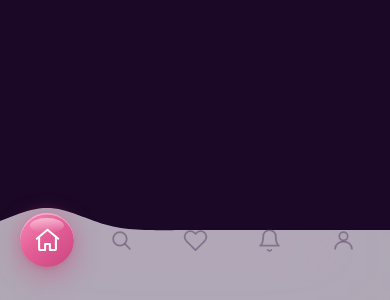
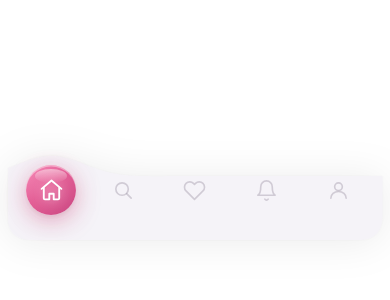
Before and after one commit to yuhanwu-klein/ui-index, a plain HTML site: page tabbar-bouncy.html in a window 390 px wide. Shown: the part 544-844 px from the top of the page. Drawn offline with Linux system fonts and the light colour scheme.

Commit message:
Week 9: refine bouncy tab bar with white bg, phone width, and icon glow states
Constrain bar to 375px real phone size on white background. Replace
backdrop-filter glass with solid surface and drop-shadow wrapper for
shape-following shadow. Add frosted matte icons when inactive and soft
luminous glow on active icon, inspired by frosted lamp on/off states.
Update index.html eyebrow from "In progress" to "2 studies".

Co-Authored-By: Claude Opus 4.6 <noreply@anthropic.com>

```diff
--- a/tabbar-bouncy.html
+++ b/tabbar-bouncy.html
@@ -9,42 +9,42 @@
 *{margin:0;box-sizing:border-box}
 html,body{height:100%;overflow:hidden;-webkit-font-smoothing:antialiased;-moz-osx-font-smoothing:grayscale}
 body{
-  background:#1a0826;
+  background:#fff;
   font-family:-apple-system,"SF Pro Display","SF Pro Text",system-ui,sans-serif;
+  display:flex;align-items:flex-end;justify-content:center;
+  padding-bottom:60px;
   user-select:none;-webkit-user-select:none;
 }
 
-/* ---- Tab bar ---- */
 .bar{
-  position:fixed;bottom:0;left:0;right:0;height:96px;
-  z-index:100;overflow:visible;
-  transform:translateY(100%);
-  animation:slideUp .55s cubic-bezier(.34,1.56,.64,1) .2s forwards;
+  position:relative;
+  width:375px;height:88px;
+  overflow:visible;
+  transform:translateY(16px);opacity:0;
+  animation:fadeIn .5s cubic-bezier(.34,1.56,.64,1) .15s forwards;
 }
-@keyframes slideUp{to{transform:none}}
+@keyframes fadeIn{to{transform:none;opacity:1}}
+
+.shadow-wrap{
+  position:absolute;inset:0;
+  filter:drop-shadow(0 2px 20px rgba(0,0,0,.08)) drop-shadow(0 0 1px rgba(0,0,0,.04));
+}
 
 .glass{
   position:absolute;inset:0;
-  background:rgba(255,255,255,.65);
-  backdrop-filter:blur(50px) saturate(1.8);
-  -webkit-backdrop-filter:blur(50px) saturate(1.8);
+  background:#f5f3f8;
   will-change:clip-path;
-}
-.glass::after{
-  content:'';position:absolute;inset:0;
-  clip-path:inherit;pointer-events:none;
-  background:linear-gradient(180deg,rgba(255,255,255,.35),transparent 3px);
 }
 
 .blob{
-  position:absolute;width:54px;height:54px;border-radius:50%;
+  position:absolute;width:50px;height:50px;border-radius:50%;
   background:linear-gradient(140deg,#f78dba,#e45f96 45%,#c94580);
-  box-shadow:0 8px 28px rgba(200,60,110,.45),0 -4px 16px rgba(240,80,140,.15),0 2px 4px rgba(0,0,0,.08),inset 0 1.5px 0 rgba(255,255,255,.4);
+  box-shadow:0 6px 24px rgba(200,60,110,.4),0 2px 4px rgba(0,0,0,.06),inset 0 1.5px 0 rgba(255,255,255,.4);
   pointer-events:none;will-change:transform;
   transform:translate(-50%,-50%);
 }
 .blob::after{
-  content:'';position:absolute;top:5px;left:18%;right:18%;height:28%;
+  content:'';position:absolute;top:4px;left:18%;right:18%;height:28%;
   border-radius:50%;
   background:linear-gradient(180deg,rgba(255,255,255,.5),transparent);
 }
@@ -52,30 +52,32 @@ body{
 .items{
   position:absolute;inset:0;
   display:flex;align-items:center;justify-content:space-around;
-  padding:0 10px 24px;
+  padding:0 8px 12px;
 }
 
 .tab{
   display:flex;align-items:center;justify-content:center;
-  width:52px;height:52px;cursor:pointer;
+  width:48px;height:48px;cursor:pointer;
   -webkit-tap-highlight-color:transparent;touch-action:manipulation;
   position:relative;z-index:2;
 }
 .tab svg{
-  width:25px;height:25px;
+  width:23px;height:23px;
   stroke-linecap:round;stroke-linejoin:round;fill:none;stroke-width:1.7;
   transition:transform .45s cubic-bezier(.34,1.56,.64,1),stroke .25s;
 }
-.tab.off svg{stroke:rgba(80,50,90,.45)}
-.tab.on svg{stroke:#fff;transform:scale(1.15)}
+.tab.off svg{stroke:rgba(140,130,150,.35);filter:blur(.3px)}
+.tab.on svg{stroke:#fff;transform:scale(1.15);filter:drop-shadow(0 0 6px rgba(255,255,255,.7)) drop-shadow(0 0 14px rgba(233,100,160,.5))}
 
-@supports not (backdrop-filter:blur(1px)){.glass{background:rgba(255,255,255,.92)}}
-html.is-preview .bar{position:absolute;animation:none;transform:none}
+html.is-preview body{padding:0;align-items:flex-end}
+html.is-preview .bar{width:100%;animation:none;transform:none;opacity:1}
 </style>
 </head>
 <body>
 <nav class="bar" id="bar">
-  <div class="glass" id="gl"></div>
+  <div class="shadow-wrap">
+    <div class="glass" id="gl"></div>
+  </div>
   <div class="blob" id="bl"></div>
   <div class="items" id="it"></div>
 </nav>
@@ -130,10 +132,12 @@ html.is-preview .bar{position:absolute;animation:none;transform:none}
     });
   }
 
-  /* Morphing bar shape — Gaussian bump with concave dips (Mexican-hat wavelet) */
+  /* Morphing bar shape with rounded bottom corners */
   function barPath(cx){
-    var base=26,amp=22,sig=42,n=100;
-    var d='M0 '+barH+' L0 '+base;
+    var base=24,amp=20,sig=38,n=80,R=24;
+    var d='M '+R+' '+barH;
+    d+=' Q 0 '+barH+' 0 '+(barH-R);
+    d+=' L0 '+base;
     for(var i=0;i<=n;i++){
       var x=i/n*barW;
       var norm=(x-cx)/sig;
@@ -141,13 +145,17 @@ html.is-preview .bar{position:absolute;animation:none;transform:none}
       var y=base-amp*g+amp*.18*norm*norm*g;
       d+=' L'+x.toFixed(1)+' '+Math.max(1,y).toFixed(1);
     }
-    return d+' L'+barW+' '+barH+' Z';
+    d+=' L'+barW+' '+(barH-R);
+    d+=' Q '+barW+' '+barH+' '+(barW-R)+' '+barH;
+    d+=' Z';
+    return d;
   }
 
   function render(){
     gl.style.clipPath="path('"+barPath(spX.v)+"')";
+    var blobY=(88-12)/2;
     bl.style.left=spX.v+'px';
-    bl.style.top='36px';
+    bl.style.top=blobY+'px';
     bl.style.transform='translate(-50%,-50%) scale('+spSc.v.toFixed(3)+')';
   }
 
```
Also changed, not shown: index.html (+2 -2 lines).
